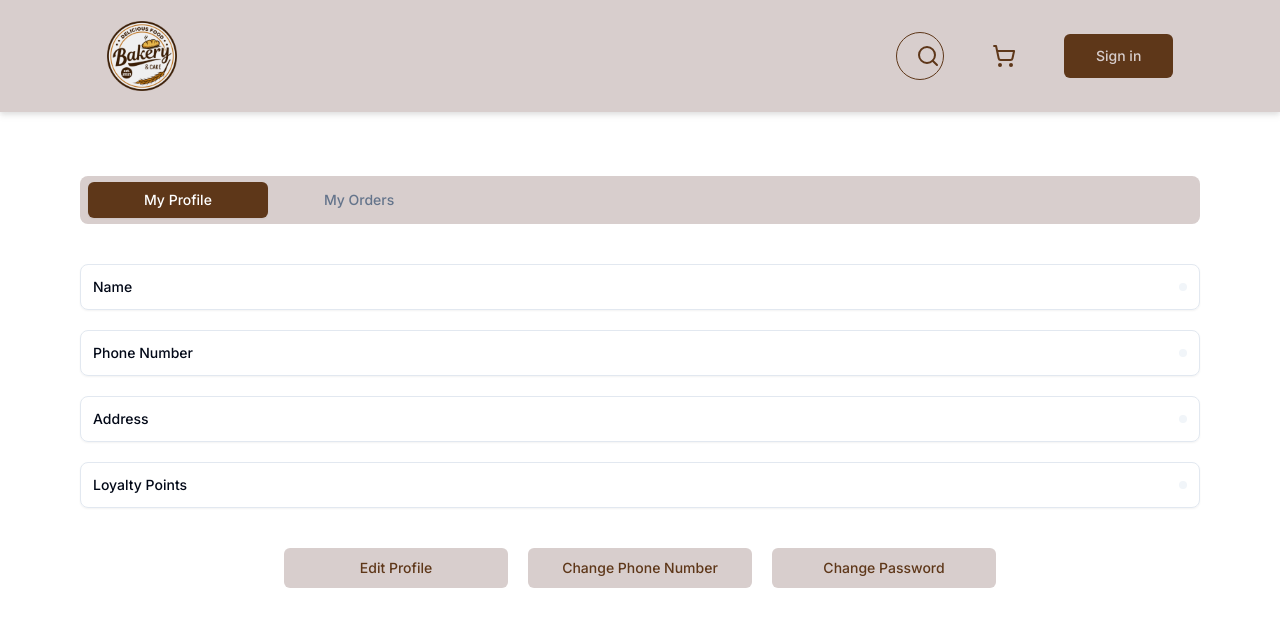
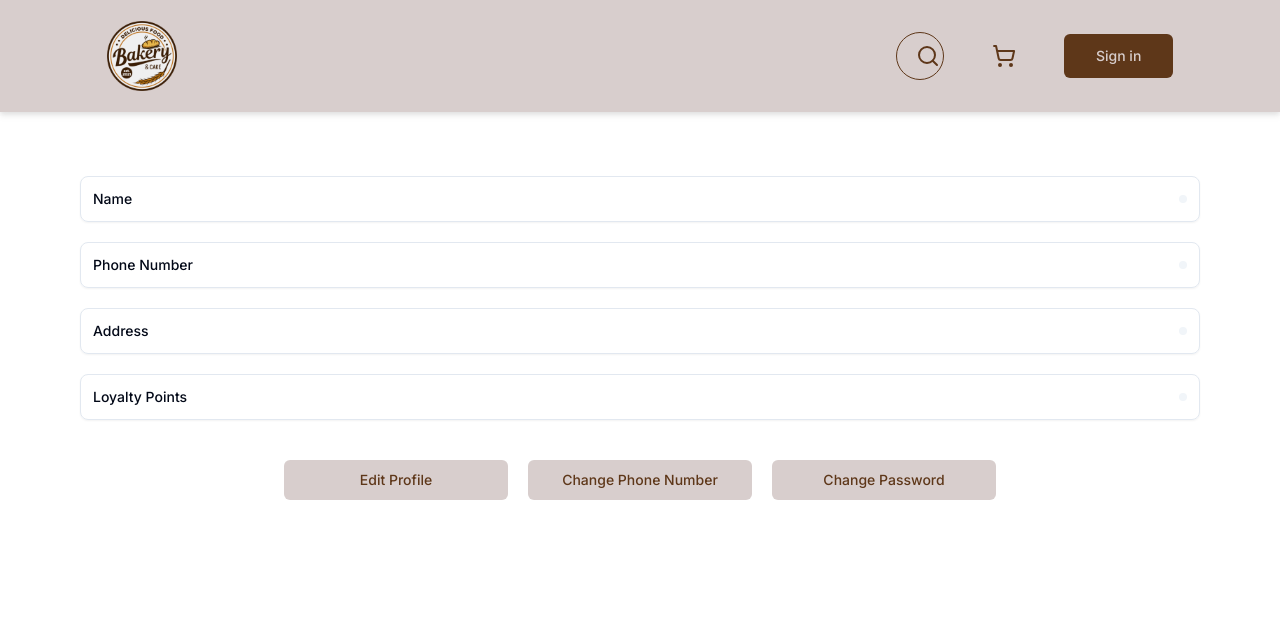
Before and after one commit to chamodRash/bakery_web_app, a Next.js app: page /profile in a window 1280 px wide. Shown: the top 626 px of the page. Built offline with nearby package versions, Linux system fonts and the light colour scheme; no server answers; the database is empty.

Commit message:
Edited my profile page

```diff
--- a/app/(user)/profile/page.tsx
+++ b/app/(user)/profile/page.tsx
@@ -1,21 +1,10 @@
-import { MyOrders } from "@/components/my-orders";
 import { MyProfile } from "@/components/my-profile";
-import { Tabs, TabsContent, TabsList, TabsTrigger } from "@/components/ui/tabs";
 
 const UserProfile = () => {
   return (
-    <Tabs defaultValue="profile" className="w-full rounded-xl">
-      <TabsList>
-        <TabsTrigger value="profile">My Profile</TabsTrigger>
-        <TabsTrigger value="orders">My Orders</TabsTrigger>
-      </TabsList>
-      <TabsContent value="profile">
-        <MyProfile />
-      </TabsContent>
-      <TabsContent value="orders">
-        <MyOrders />
-      </TabsContent>
-    </Tabs>
+    <div className="w-full ">
+      <MyProfile />
+    </div>
   );
 };
 
```
